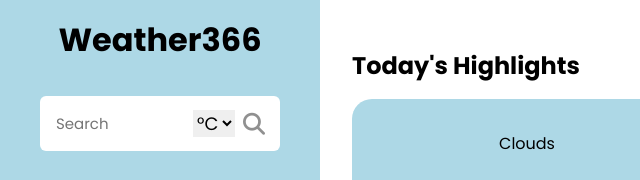
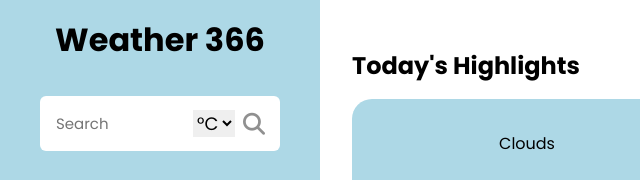
Before and after one commit to SasmithaHiram/Weather-366, a plain HTML site: page index.html in a window 1280 px wide. Shown: the top 180 px of the page, 0-640 px from the left. Drawn offline with Linux system fonts and the light colour scheme.

Commit message:
Change Name

```diff
--- a/index.html
+++ b/index.html
@@ -6,13 +6,13 @@
     <link rel="stylesheet" href="https://cdnjs.cloudflare.com/ajax/libs/font-awesome/6.5.1/css/all.min.css">
     <meta charset="UTF-8">
     <meta name="viewport" content="width=device-width, initial-scale=1.0">
-    <title>Weather366</title>
+    <title>Weather 366</title>
 </head>
 
 <body>
     <div class="container">
         <div class="weather-input">
-            <h1 id="name">Weather366</h1>
+            <h1 id="name">Weather 366</h1>
             <div class="input-group">
                 <input type="text" id="userLocation" placeholder="Search">
                 <select class="converter" id="converter">
```
